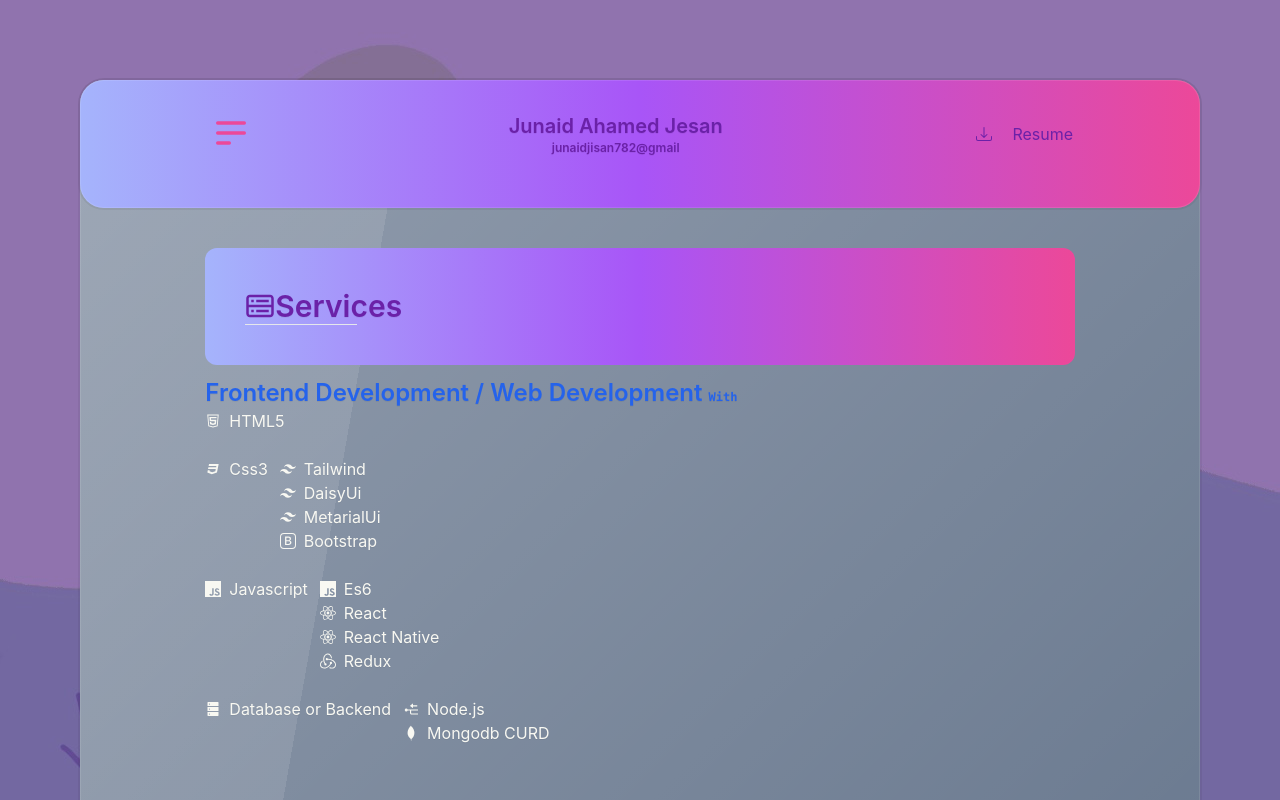
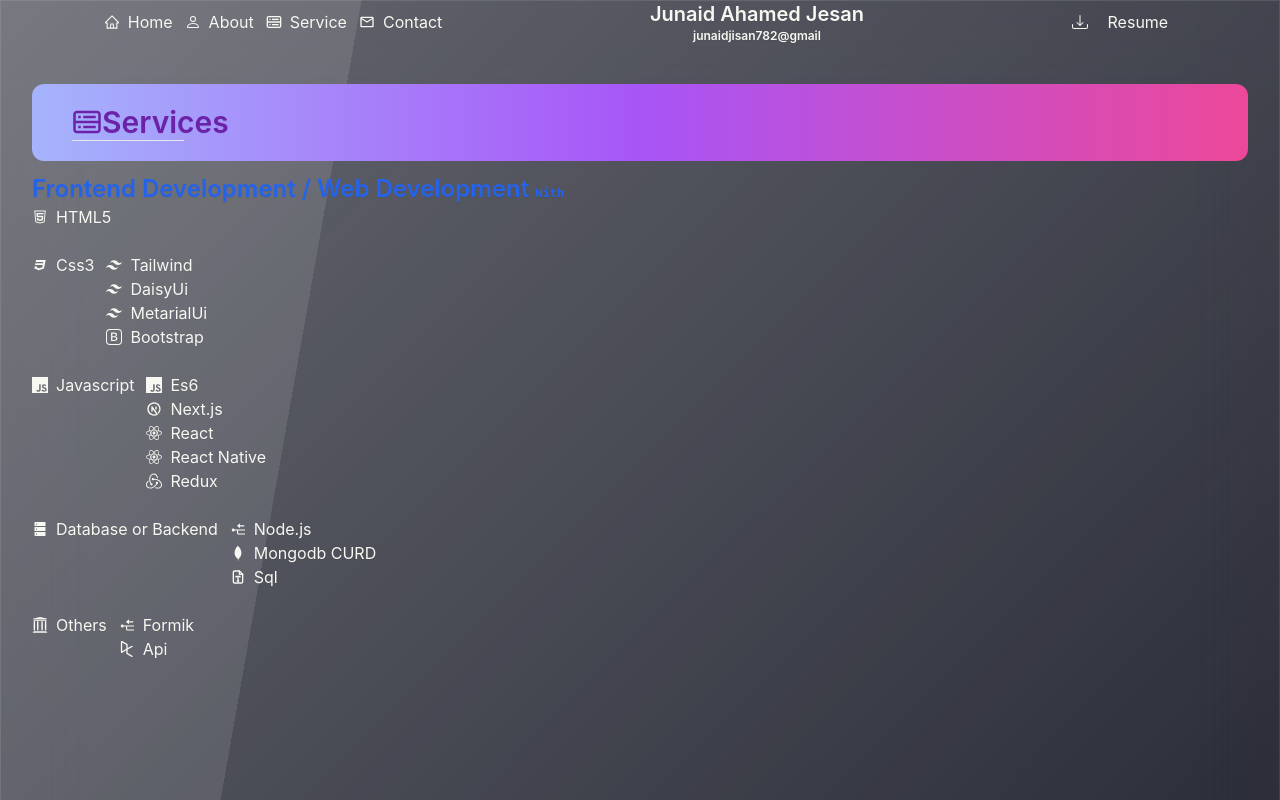
Before and after one commit to junaidjesan2/portfolio, a React (Create React App) app: page /services in a window 1280 px wide. Shown: the top 800 px of the page. Built offline with nearby package versions, Linux system fonts and the light colour scheme.

Commit message:
updating

```diff
--- a/src/App.js
+++ b/src/App.js
@@ -41,7 +41,7 @@ const portfolioRouter=createBrowserRouter([
 
 function App() {
   return (
-    <div className="App rounded-3xl mx-5 lg:mx-20 glass bg-slate-500">
+    <div className="App glass bg-slate-500">
       <RouterProvider router={portfolioRouter}></RouterProvider>
       <Toaster></Toaster>
     </div>
--- a/src/Components/Layout/Layouts.js
+++ b/src/Components/Layout/Layouts.js
@@ -11,7 +11,7 @@ const Layouts = () => {
                 <div>
                     <Header></Header>
                 </div>
-                <div className='w-5/6 py-10 min-h-screen mx-auto px-8 bg-cover '>
+                <div className='py-10 min-h-screen px-8 bg-cover '>
                     <Outlet></Outlet>
                 </div>
                 <div className='glass'>
--- a/src/Components/Pages/About/About.js
+++ b/src/Components/Pages/About/About.js
@@ -19,7 +19,7 @@ const About = () => {
             <motion.div
             drag
             dragConstraints={constraintsRef}
-            className='text-justify md:px-3 lg:px-8'>I am Junaid Ahamed Jesan an Ambivert person. Basically i am a Frontend Developer or Web Developer whatever you say. I'm so foodie person, i love to eat food and my hobbies are Skiing, Diving, Sleeping, Astrography, Skydiving. I love to enjoy my life with my Parents Friends and Relatives. i love my mother most like whatever i have done or whatever i am doing all of this is only for my mother's happiness. And my last massage for all is <strong>Bepar Na</strong>.</motion.div>
+            className='text-justify md:px-3 lg:px-8'>I am Junaid Ahamed Jesan an Ambivert person. Basically i am a Frontend Developer. I'm so foodie person, i love to eat food and my hobbies are Skiing, Diving, Sleeping, Astrography, Skydiving. I love to enjoy my life with my Parents Friends and Relatives. i love my mother most like whatever i have done or whatever i am doing all of this is only for my mother's happiness. And my last massage for all is <strong>Bepar Na</strong>.</motion.div>
             </motion.div>
             </div>
             <div className='md:flex mx-auto gap-12 mt-10'>
@@ -44,7 +44,7 @@ const About = () => {
                         </div>
                         <div>
                             <h1><strong>age:</strong> 21y</h1>
-                            <h1><strong>Degree:</strong> B.Sc in Chemistry (ongoing)</h1>
+                            <h1><strong>Degree:</strong> B.Sc in Software Development (ongoing)</h1>
                             <h1><strong>Freelance:</strong> Available</h1>
                             <h1><strong>Relationship status:</strong> <span className='bg-red-500 px-2'>Single</span></h1>
                         </div>
--- a/src/Components/Pages/Footer/Footer.js
+++ b/src/Components/Pages/Footer/Footer.js
@@ -5,15 +5,10 @@ import image from '../../../images/junaid/junaid2.jpg'
 
 const Footer = () => {
     return (
-            <footer className="footer bg-gradient-to-r from-indigo-300 via-purple-500 to-pink-500 text-purple-800 hover:text-purple-700 border-t-0 bg-inherit justify-evenly p-10 bg-neutral">
+            <footer className="footer bg-gradient-to-r from-indigo-300 via-purple-500 to-pink-500 text-purple-800 hover:text-purple-700 border-t-0 bg-inherit justify-evenly py-4 bg-neutral">
                 <div>
-                    <img className='h-20 mx-auto rounded-full w-20' src={image} alt="" />
-                    <p>Junaid Ahamed Jesan<br />Frontend Developer</p>
-                </div>
-                <div>
-                    <span className="footer-title text-purple-900">Social</span>
                     <div className="grid grid-flow-col gap-4 text-gray-800">
-                        <li><a href="https://github.com/junaidjesan"><BsGithub className='h-7 w-7'/>GitHub</a></li>
+                        <li><a href="https://github.com/junaidjesan2"><BsGithub className='h-7 w-7'/>GitHub</a></li>
                         <li><a href="https://www.linkedin.com/in/junaidjesan2/"><AiOutlineLinkedin className='h-7 w-7'/>LinkedIn</a></li>
                         <li><a href="https://www.facebook.com/junaidjesan2"><BsFacebook className='h-7 w-7'/> Facebook</a></li>
                         <li><a href="https://www.instagram.com/junaidjesan2/?next=%2F"><AiOutlineInstagram className='h-7 w-7'/> Instragram</a></li>
--- a/src/Components/Pages/Header/Header.js
+++ b/src/Components/Pages/Header/Header.js
@@ -1,48 +1,125 @@
-import React from 'react';
-import { BsDownload, BsFileEarmarkPdf, BsPerson } from 'react-icons/bs'
-import { AiOutlineHome } from 'react-icons/ai'
-import { CgDatabase } from 'react-icons/cg'
-import { MdOutlineEmail } from 'react-icons/md'
-import { Link } from 'react-router-dom';
-import resume from '../../../images/resume/Resume-Junaid_Ahamed_Jesan.pdf'
+import React from "react";
+import { BsDownload, BsFileEarmarkPdf, BsPerson } from "react-icons/bs";
+import { AiOutlineHome } from "react-icons/ai";
+import { CgDatabase } from "react-icons/cg";
+import { MdOutlineEmail } from "react-icons/md";
+import { Link } from "react-router-dom";
+import resume from "../../../images/resume/Resume-Junaid_Ahamed_Jesan.pdf";
 
 const Header = () => {
-    const handleResumeDownload=()=>{
-        fetch(resume).then(response => {
-            response.blob().then(blob => {
+  const handleResumeDownload = () => {
+    fetch(resume).then((response) => {
+      response.blob().then((blob) => {
         const fileURL = window.URL.createObjectURL(blob);
-                let alink = document.createElement('a');
+        let alink = document.createElement("a");
         alink.href = fileURL;
         alink.download = resume;
         alink.click();
-            })
-        })
-    }
+      });
+    });
+  };
   return (
-        <div className='rounded-3xl' data-aos="zoom-in">
-            <div className="flex bg-gradient-to-r from-indigo-300 via-purple-500 to-pink-500 text-purple-800 justify-around h-32 items-center py-auto glass rounded-3xl pb-5 ">
+    <div className="" data-aos="zoom-in">
+      <div className="flex items-center md:justify-around justify-between py-auto pr-2">
         <div className="">
-                    <div className="dropdown text-pink-500">
+          <ul className="hidden md:flex justify-start gap-3">
+            <li>
+              <Link to="/" className="flex gap-2 items-center">
+                <AiOutlineHome />
+                <li>Home</li>
+              </Link>
+            </li>
+            <li>
+              <Link to="/about" className="flex gap-2 items-center">
+                <BsPerson /> <li>About</li>
+              </Link>
+            </li>
+            {/* <li>
+
+            <Link to="/resume" className="flex gap-2 items-center">
+              <BsFileEarmarkPdf /> Resume
+            </Link>
+          </li> */}
+            {/* <li><Link to='/portfolio'><BsFillFileEarmarkPersonFill/> Portfolio</Link></li> */}
+            <li>
+              <Link to="/services" className="flex gap-2 items-center">
+                <CgDatabase /> <li>Service</li>
+              </Link>
+            </li>
+            <li>
+              <Link to="/contact" className="flex gap-2 items-center">
+                <MdOutlineEmail /> <li>Contact</li>
+              </Link>
+            </li>
+          </ul>
+          <div className="md:hidden top-0 dropdown text-pink-500">
             <label tabIndex={0} className="btn btn-ghost btn-circle">
-                            <svg xmlns="http://www.w3.org/2000/svg" className="h-10 w-10" fill="none" viewBox="0 0 24 24" stroke="currentColor"><path strokeLinecap="round" strokeLinejoin="round" strokeWidth="2" d="M4 6h16M4 12h16M4 18h7" /></svg>
+              <svg
+                xmlns="http://www.w3.org/2000/svg"
+                className="h-5 w-5"
+                fill="none"
+                viewBox="0 0 24 24"
+                stroke="currentColor"
+              >
+                <path
+                  strokeLinecap="round"
+                  strokeLinejoin="round"
+                  strokeWidth="2"
+                  d="M4 6h16M4 12h16M4 18h7"
+                />
+              </svg>
             </label>
-                        <ul tabIndex={0} className="menu rounded-2xl menu-compact dropdown-content mt-3 p-2 shadow bg-base-100 w-52">
-                            <li><Link to='/'><AiOutlineHome /> Home</Link></li>
-                            <li><Link to='/about'><BsPerson /> About</Link></li>
-                            <li><Link to='/resume'><BsFileEarmarkPdf /> Resume</Link></li>
-                            {/* <li><Link to='/portfolio'><BsFillFileEarmarkPersonFill/> Portfolio</Link></li> */}
-                            <li><Link to='/services'><CgDatabase /> services</Link></li>
-                            <li><Link to='/contact'><MdOutlineEmail /> Contact</Link></li>
+            <ul
+              tabIndex={0}
+              className="menu overflow-x-auto top-0 dropdown-content shadow bg-base-100"
+            >
+              <li>
+                <Link to="/">
+                  <AiOutlineHome /> Home
+                </Link>
+              </li>
+              <li>
+                <Link to="/about">
+                  <BsPerson /> About
+                </Link>
+              </li>
+              <li>
+                <Link to="/resume">
+                  <BsFileEarmarkPdf /> Resume
+                </Link>
+              </li>
+              <li>
+                <Link to="/portfolio">
+                  <BsFileEarmarkPdf /> Portfolio
+                </Link>
+              </li>
+              <li>
+                <Link to="/services">
+                  <CgDatabase /> services
+                </Link>
+              </li>
+              <li>
+                <Link to="/contact">
+                  <MdOutlineEmail /> Contact
+                </Link>
+              </li>
             </ul>
           </div>
         </div>
         <div className="navbar-center grid grid-cols-1">
-                    <span className="font-semibold normal-case text-xl">Junaid Ahamed Jesan</span>
-                    <span className="font-semibold normal-case text-xs">junaidjisan782@gmail</span>
+          <span className="font-semibold normal-case text-xs md:text-xl">
+            Junaid Ahamed Jesan
+          </span>
+          <span className="font-semibold normal-case text-xs md:text-xs">
+            junaidjisan782@gmail
+          </span>
         </div>
-                <div className=''>
-                    <button onClick={handleResumeDownload} className='flex hover:text-pink-500 items-center gap-2 lg:gap-5 mx-auto'>
-                        <BsDownload className='' /> <h1>Resume</h1>
+        <div className="">
+          <button
+            onClick={handleResumeDownload}
+            className="flex hover:text-pink-500 items-center gap-2 lg:gap-5 mx-auto"
+          >
+            <BsDownload /> <h1>Resume</h1>
           </button>
         </div>
       </div>
--- a/src/Components/Pages/Home/Home.js
+++ b/src/Components/Pages/Home/Home.js
@@ -7,14 +7,8 @@ import image4 from '../../../images/junaid/junaid4 (2).jpg'
 
 const Home = () => {
     return (
-        <div className='lg:h-screen my-auto h-40 lg:w-full bg-cover bg-center' style={{ backgroundImage: `url("${image}")` }}>
+        <div className='lg:h-screen my-auto h-40 lg:w-full bg-cover bg-center mx-auto'>
             <h1 className='lg:text-start text-4xl lg:ml-32 flex mx-auto items-center'>Frontend Developer / Web Developer</h1>
-            <div className='lg:grid hidden mt-16 lg:grid-cols-2 justify-center lg:mt-5 ml-16 grid-cols-1 gap-6 mx-auto md:w-1/3'>
-                <img data-aos="fade-right" className='md:h-32 md:w-32 w-full mx-auto' src={image4} alt="" />
-                <img data-aos="fade-up-left" className='md:h-32 md:w-32 w-full mx-auto' src={image1} alt="" />
-                <img data-aos="fade-right" className='md:h-32 md:w-32 w-full mx-auto' src={image2} alt="" />
-                <img data-aos="fade-up-left" className='md:h-32 md:w-32 w-full mx-auto' src={image3} alt="" />
-            </div>
         </div>
     );
 };
--- a/src/Components/Pages/Services/Services.js
+++ b/src/Components/Pages/Services/Services.js
@@ -1,46 +1,103 @@
-import React from 'react';
-import { AiFillDatabase, AiOutlineHtml5, AiOutlineNodeCollapse } from 'react-icons/ai';
-import { BsBootstrap } from 'react-icons/bs';
-import { CgDatabase } from 'react-icons/cg';
-import { FaReact } from 'react-icons/fa';
-import {  } from 'react-icons/ai';
-import { DiCss3Full, DiMongodb } from 'react-icons/di';
-import { SiJavascript, SiRedux, SiTailwindcss } from 'react-icons/si';
+import React from "react";
+import {
+  AiFillDatabase,
+  AiOutlineHtml5,
+  AiOutlineNodeCollapse,
+} from "react-icons/ai";
+import { BsBootstrap } from "react-icons/bs";
+import { CgDatabase } from "react-icons/cg";
+import { FaReact, FaRocketchat } from "react-icons/fa";
+import { TbBrandNextjs, TbFileTypography,  } from "react-icons/tb";
+import { DiCss3Full, DiMongodb } from "react-icons/di";
+import {     } from "react-icons/md";
+import { SiDatacamp, SiInternetarchive, SiJavascript, SiRedux, SiTailwindcss } from "react-icons/si";
 
 const Services = () => {
   return (
     <div>
-            <div className='py-10 px-10 bg-gradient-to-r from-indigo-300 via-purple-500 to-pink-500 text-purple-800 rounded-xl'>
-                <h1 className='text-3xl flex items-center text-start  font-semibold'><CgDatabase /> Services</h1>
-                <hr className='w-28 ' />
+      <div className="py-5 px-10 bg-gradient-to-r from-indigo-300 via-purple-500 to-pink-500 text-purple-800 rounded-xl">
+        <h1 className="text-3xl flex items-center text-start  font-semibold">
+          <CgDatabase /> Services
+        </h1>
+        <hr className="w-28 " />
       </div>
       <div>
-                <h1 className='text-2xl font-semibold text-blue-600 text-start mt-3'>Frontend Development / Web Development <samp className='text-xs'>With</samp></h1>
-                <div className=' grid grid-cols-1 gap-6 items-start'>
-                    <h1 className='flex items-center gap-2'><AiOutlineHtml5 /> HTML5</h1>
-                    <div className='flex gap-3 items-start'>
-                        <h1 className='flex items-center gap-2'><DiCss3Full /> Css3</h1>
-                        <div className='justify-start'>
-                            <h1 className='flex items-center gap-2'><SiTailwindcss /> Tailwind</h1>
-                            <h1 className='flex items-center gap-2'><SiTailwindcss /> DaisyUi</h1>
-                            <h1 className='flex items-center gap-2'><SiTailwindcss /> MetarialUi</h1>
-                            <h1 className='flex items-center gap-2'><BsBootstrap /> Bootstrap</h1>
+        <h1 className="text-2xl font-semibold text-blue-600 text-start mt-3">
+          Frontend Development / Web Development{" "}
+          <samp className="text-xs">With</samp>
+        </h1>
+        <div className=" grid grid-cols-1 gap-6 items-start">
+          <h1 className="flex items-center gap-2">
+            <AiOutlineHtml5 /> HTML5
+          </h1>
+          <div className="flex gap-3 items-start">
+            <h1 className="flex items-center gap-2">
+              <DiCss3Full /> Css3
+            </h1>
+            <div className="justify-start">
+              <h1 className="flex items-center gap-2">
+                <SiTailwindcss /> Tailwind
+              </h1>
+              <h1 className="flex items-center gap-2">
+                <SiTailwindcss /> DaisyUi
+              </h1>
+              <h1 className="flex items-center gap-2">
+                <SiTailwindcss /> MetarialUi
+              </h1>
+              <h1 className="flex items-center gap-2">
+                <BsBootstrap /> Bootstrap
+              </h1>
             </div>
           </div>
-                    <div className='flex gap-3 items-start'>
-                        <h1 className='flex items-center gap-2'><SiJavascript /> Javascript</h1>
+          <div className="flex gap-3 items-start">
+            <h1 className="flex items-center gap-2">
+              <SiJavascript /> Javascript
+            </h1>
             <div>
-                            <h1 className='flex items-center gap-2'><SiJavascript /> Es6</h1>
-                            <h1 className='flex items-center gap-2'><FaReact /> React</h1>
-                            <h1 className='flex items-center gap-2'><FaReact /> React Native</h1>
-                            <h1 className='flex items-center gap-2'><SiRedux /> Redux</h1>
+              <h1 className="flex items-center gap-2">
+                <SiJavascript /> Es6
+              </h1>
+              <h1 className="flex items-center gap-2">
+                <TbBrandNextjs /> Next.js
+              </h1>
+              <h1 className="flex items-center gap-2">
+                <FaReact /> React
+              </h1>
+              <h1 className="flex items-center gap-2">
+                <FaReact /> React Native
+              </h1>
+              <h1 className="flex items-center gap-2">
+                <SiRedux /> Redux
+              </h1>
             </div>
           </div>
-                    <div className='flex gap-3 items-start'>
-                    <h1 className='flex items-center gap-2'><AiFillDatabase /> Database or Backend</h1>
+          <div className="flex gap-3 items-start">
+            <h1 className="flex items-center gap-2">
+              <AiFillDatabase /> Database or Backend
+            </h1>
             <div>
-                            <h1 className='flex items-center gap-2'><AiOutlineNodeCollapse /> Node.js</h1>
-                            <h1 className='flex items-center gap-2'><DiMongodb /> Mongodb CURD</h1>
+              <h1 className="flex items-center gap-2">
+                <AiOutlineNodeCollapse /> Node.js
+              </h1>
+              <h1 className="flex items-center gap-2">
+                <DiMongodb /> Mongodb CURD
+              </h1>
+              <h1 className="flex items-center gap-2">
+                <TbFileTypography /> Sql
+              </h1>
+            </div>
+          </div>
+          <div className="flex gap-3 items-start">
+            <h1 className="flex items-center gap-2">
+               <SiInternetarchive /> Others
+            </h1>
+            <div>
+              <h1 className="flex items-center gap-2">
+                <AiOutlineNodeCollapse /> Formik
+              </h1>
+              <h1 className="flex items-center gap-2">
+                <SiDatacamp /> Api
+              </h1>
             </div>
           </div>
         </div>
--- a/src/index.js
+++ b/src/index.js
@@ -1,20 +1,16 @@
-import React from 'react';
-import ReactDOM from 'react-dom/client';
-import './index.css';
-import App from './App';
-import reportWebVitals from './reportWebVitals';
-import image from './images/cover/background3.jpg'
+import React from "react";
+import ReactDOM from "react-dom/client";
+import "./index.css";
+import App from "./App";
+import reportWebVitals from "./reportWebVitals";
 
-const root = ReactDOM.createRoot(document.getElementById('root'));
+const root = ReactDOM.createRoot(document.getElementById("root"));
 root.render(
   <React.StrictMode>
-    <div className='lg:py-20 py-5 bg-fixed min-h-screen' style={{ backgroundImage: `url("${image}")` }}>
-    <App />
+    <div className="min-h-screen">
+      <App />
     </div>
   </React.StrictMode>
 );
 
-// If you want to start measuring performance in your app, pass a function
-// to log results (for example: reportWebVitals(console.log))
-// or send to an analytics endpoint. Learn more: https://bit.ly/CRA-vitals
 reportWebVitals();
```
Lines whose indentation alone changed are shown as unchanged.
